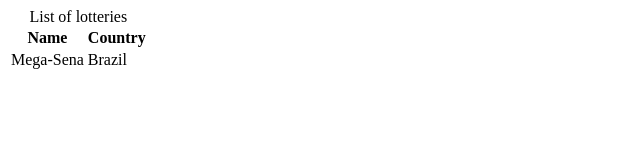
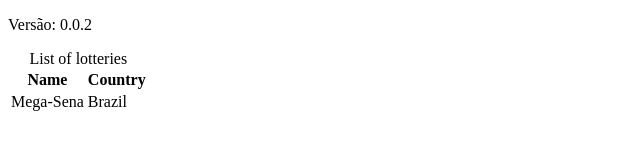
Before and after one commit to big-lotto/lotteries, a plain HTML site: page index.html in a window 1280 px wide. Shown: the whole page, without its empty margins (0-640 px from the left). Drawn offline with Linux system fonts and the light colour scheme.

Commit message:
Add version in page

```diff
--- a/index.html
+++ b/index.html
@@ -4,9 +4,9 @@
 	<meta charset="utf-8">
 	<meta http-equiv="X-UA-Compatible" content="IE=edge">
 	<title>Lotteries</title>
-
 </head>
 <body>
+	<p>Versão: 0.0.2</p>
 	<table>
 		<caption>List of lotteries</caption>
 		<thead>
```
